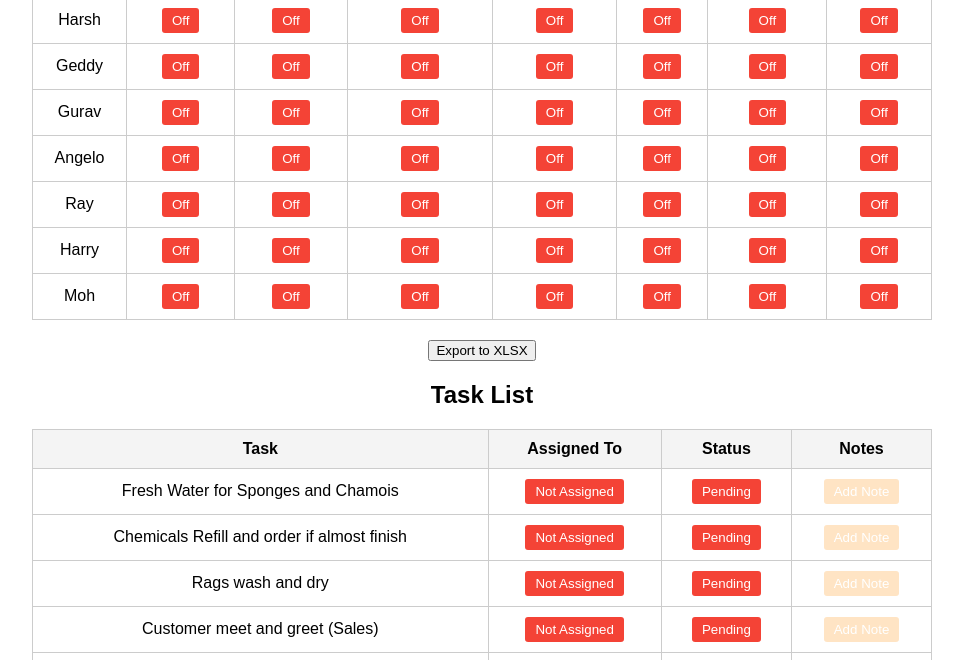
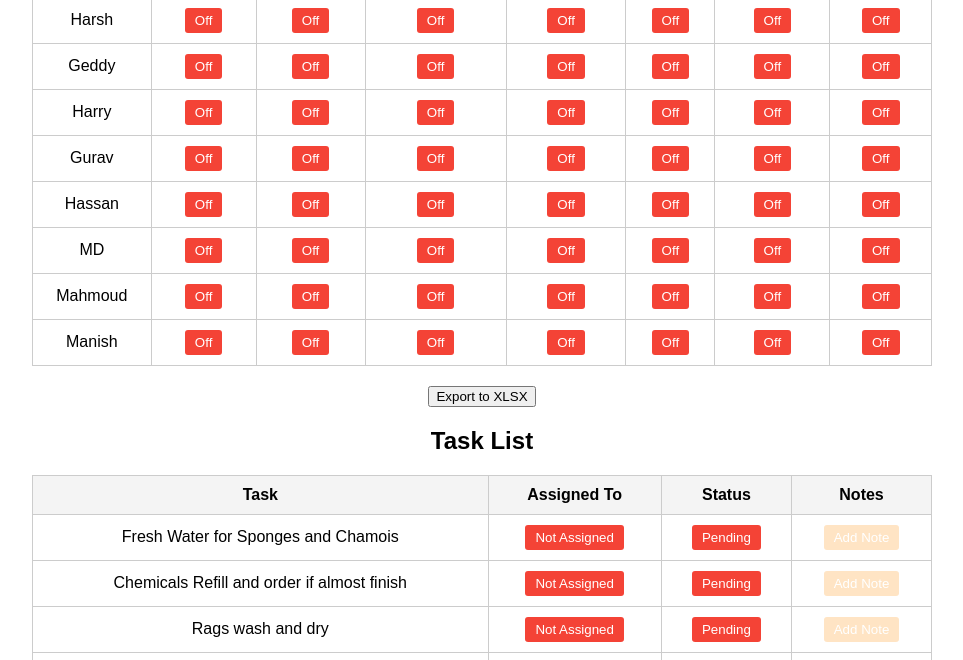
Before and after one commit to ps-zita/ministry-timetable-task-list, a plain HTML site: page index.html in a window 1280 px wide. Shown: the part 122-782 px from the top of the page, without its empty margins (158-1121 px from the left). Drawn offline with Linux system fonts and the light colour scheme.

Commit message:
Update index.html

```diff
--- a/index.html
+++ b/index.html
@@ -138,6 +138,16 @@
                     <td><button class="btn red" onclick="toggleShift(this)">Off</button></td>
                 </tr>
                 <tr>
+                    <td>Harry</td>
+                    <td><button class="btn red" onclick="toggleShift(this)">Off</button></td>
+                    <td><button class="btn red" onclick="toggleShift(this)">Off</button></td>
+                    <td><button class="btn red" onclick="toggleShift(this)">Off</button></td>
+                    <td><button class="btn red" onclick="toggleShift(this)">Off</button></td>
+                    <td><button class="btn red" onclick="toggleShift(this)">Off</button></td>
+                    <td><button class="btn red" onclick="toggleShift(this)">Off</button></td>
+                    <td><button class="btn red" onclick="toggleShift(this)">Off</button></td>
+                </tr>
+                <tr>
                     <td>Gurav</td>
                     <td><button class="btn red" onclick="toggleShift(this)">Off</button></td>
                     <td><button class="btn red" onclick="toggleShift(this)">Off</button></td>
@@ -148,7 +158,7 @@
                     <td><button class="btn red" onclick="toggleShift(this)">Off</button></td>
                 </tr>
                 <tr>
-                    <td>Angelo</td>
+                    <td>Hassan</td>
                     <td><button class="btn red" onclick="toggleShift(this)">Off</button></td>
                     <td><button class="btn red" onclick="toggleShift(this)">Off</button></td>
                     <td><button class="btn red" onclick="toggleShift(this)">Off</button></td>
@@ -158,7 +168,7 @@
                     <td><button class="btn red" onclick="toggleShift(this)">Off</button></td>
                 </tr>
                 <tr>
-                    <td>Ray</td>
+                    <td>MD</td>
                     <td><button class="btn red" onclick="toggleShift(this)">Off</button></td>
                     <td><button class="btn red" onclick="toggleShift(this)">Off</button></td>
                     <td><button class="btn red" onclick="toggleShift(this)">Off</button></td>
@@ -168,7 +178,7 @@
                     <td><button class="btn red" onclick="toggleShift(this)">Off</button></td>
                 </tr>
                 <tr>
-                    <td>Harry</td>
+                    <td>Mahmoud</td>
                     <td><button class="btn red" onclick="toggleShift(this)">Off</button></td>
                     <td><button class="btn red" onclick="toggleShift(this)">Off</button></td>
                     <td><button class="btn red" onclick="toggleShift(this)">Off</button></td>
@@ -178,7 +188,7 @@
                     <td><button class="btn red" onclick="toggleShift(this)">Off</button></td>
                 </tr>
                 <tr>
-                    <td>Moh</td>
+                    <td>Manish</td>
                     <td><button class="btn red" onclick="toggleShift(this)">Off</button></td>
                     <td><button class="btn red" onclick="toggleShift(this)">Off</button></td>
                     <td><button class="btn red" onclick="toggleShift(this)">Off</button></td>
```
